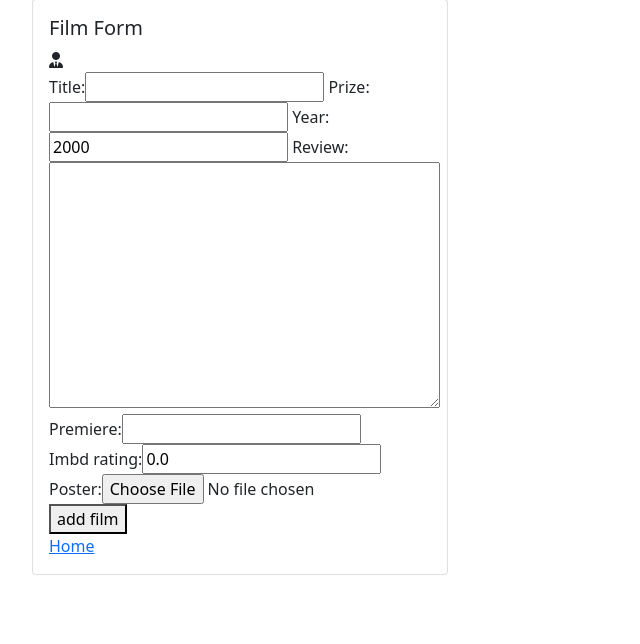
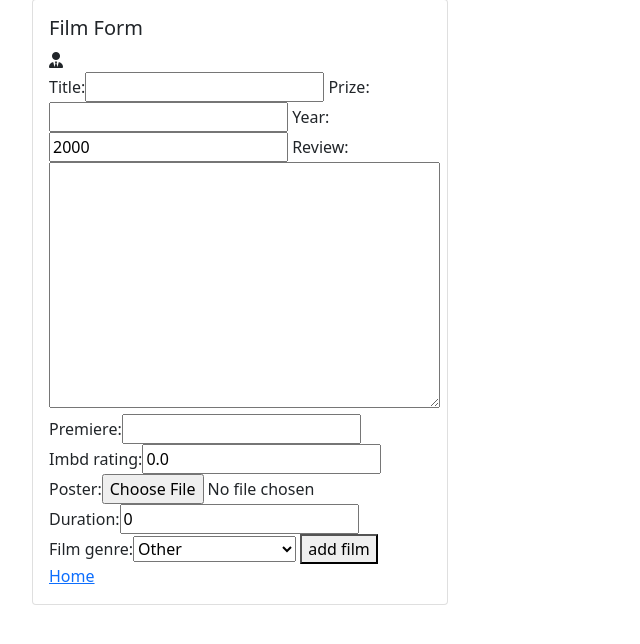
Before and after one commit to Drenor777/first-django-project, a Django app: page /films/new/ in a window 1280 px wide. Shown: the part 135-779 px from the top of the page, without its empty margins (0-640 px from the left). Run offline with Django 3.2, Linux system fonts and the light colour scheme; a user stored in the database is signed in; some libraries are stand-ins or nearby versions.

Commit message:
end app for now

```diff
--- a/filmapp/forms.py
+++ b/filmapp/forms.py
@@ -1,9 +1,14 @@
 from django.forms import ModelForm
-from .models import Film
+from .models import Film, ExtraInfo
 
 
 class FilmForm(ModelForm):
     class Meta:
         model = Film
         fields = ['title', 'prize', 'year', 'review', 'premiere', 'imbd_rating', 'poster']
-        exclude = []
+
+
+class ExtraInfoForm(ModelForm):
+    class Meta:
+        model = ExtraInfo
+        fields = ['duration', 'film_genre']
--- a/filmapp/models.py
+++ b/filmapp/models.py
@@ -1,6 +1,25 @@
 from django.db import models
 
 
+class ExtraInfo(models.Model):
+    genre_dict = {(0, 'Other'),
+                  (1, 'Action film'),
+                  (2, 'Adventure film'),
+                  (3, 'Animated film'),
+                  (4, 'Comedy film'),
+                  (5, 'Drama'),
+                  (6, 'Fantasy film'),
+                  (7, 'Historical film'),
+                  (8, 'Horror film'),
+                  (9, 'Science fiction film'),
+                  (10, 'Thriller film'),
+                  (11, 'Western')}
+
+    duration = models.PositiveSmallIntegerField(default=0)
+    film_genre = models.PositiveSmallIntegerField(default=0, choices=genre_dict)
+
+
+# Main Class + One to one class
 class Film(models.Model):
     title = models.CharField(max_length=64, blank=False, unique=True)
     prize = models.CharField(max_length=64, null=True)
@@ -9,9 +28,24 @@ class Film(models.Model):
     premiere = models.DateField(null=True, blank=True)
     imbd_rating = models.DecimalField(max_digits=4, decimal_places=2, default=0.00)
     poster = models.ImageField(upload_to='posters', null=True, blank=True)
+    extra = models.OneToOneField(ExtraInfo, on_delete=models.CASCADE, null=True, blank=True)
 
     def title_with_year(self):
         return '{} ({})'.format(str(self.title), str(self.year))
 
     def __str__(self):
         return self.title_with_year()
+
+
+# One to Many
+class Opinion(models.Model):
+    personal_rating = models.DecimalField(max_digits=4, decimal_places=2, default=0.00)
+    personal_review = models.TextField(default='')
+    film_title = models.ForeignKey(Film, on_delete=models.CASCADE)
+
+
+# Many to many
+class Actor(models.Model):
+    name = models.CharField(max_length=32, blank=False, unique=True)
+    surname = models.CharField(max_length=32, blank=False, unique=True)
+    film_perforn = models.ManyToManyField(Film)
--- a/filmapp/views.py
+++ b/filmapp/views.py
@@ -1,8 +1,15 @@
 from django.shortcuts import render, get_object_or_404, redirect
 from django.http import HttpResponse
-from .models import Film
-from .forms import FilmForm
+from .models import Film, ExtraInfo, Opinion
+from .forms import FilmForm, ExtraInfoForm
 from django.contrib.auth.decorators import login_required
+from rest_framework import viewsets
+from django.contrib.auth.models import User
+from .serializers import UserSerializer
+
+class UserView(viewsets.ModelViewSet):
+    queryset = User.objects.all()
+    serializer_class = UserSerializer
 
 
 def homepage(request):
@@ -15,20 +22,38 @@ def homepage(request):
 
 @login_required
 def new_film(request):
-    form = FilmForm(request.POST or None, request.FILES or None)
-    if form.is_valid():
-        form.save()
-    return render(request, 'film_form.html', {'form': form, 'new': True})
+    film_form = FilmForm(request.POST or None, request.FILES or None)
+    extra_form = ExtraInfoForm(request.POST or None)
+    if all([film_form.is_valid(), extra_form.is_valid()]):
+        film = film_form.save(commit=False)
+        extra = extra_form.save()
+        film.extra = extra
+        film.save()
+        return redirect(homepage)
+
+    return render(request, 'film_form.html', {'film_form': film_form, 'extra_form': extra_form, 'new': True})
 
 
 @login_required
 def edit_film(request, id):
     film = get_object_or_404(Film, pk=id)
-    form = FilmForm(request.POST or None, request.FILES or None, instance=film)
-    if form.is_valid():
-        form.save()
+    rating = Opinion.objects.filter(film_title=film)
+    try:
+        extra = ExtraInfo.objects.get(film=film.id)
+    except ExtraInfo.DoesNotExist:
+        extra = None
+    film_form = FilmForm(request.POST or None, request.FILES or None, instance=film)
+    extra_form = ExtraInfoForm(request.POST or None, instance=extra)
+
+    if all([film_form.is_valid(), extra_form.is_valid()]):
+        film = film_form.save(commit=False)
+        extra = extra_form.save()
+        film.extra = extra
+        film.save()
         return redirect(homepage)
-    return render(request, 'film_form.html', {'form': form, 'new': False})
+
+    return render(request, 'film_form.html',
+                  {'film_form': film_form, 'extra_form': extra_form, 'new': False, 'rating': rating})
 
 
 @login_required
--- a/firstdjangoproject/settings.py
+++ b/firstdjangoproject/settings.py
@@ -31,6 +31,7 @@ ALLOWED_HOSTS = []
 # Application definition
 
 INSTALLED_APPS = [
+    'rest_framework',
     'bootstrapform',
     'bootstrap5',
     'filmapp',
--- a/firstdjangoproject/urls.py
+++ b/firstdjangoproject/urls.py
@@ -18,10 +18,16 @@ from django.urls import path, include
 from django.conf import settings
 from django.conf.urls.static import static
 from django.contrib.auth import views as auth_views
+from rest_framework import routers
+from filmapp.views import UserView
+
+router = routers.DefaultRouter()
+router.register(r'users', UserView)
 
 urlpatterns = [
     path('admin/', admin.site.urls),
     path('films/', include('filmapp.urls')),
     path('login/', auth_views.LoginView.as_view(), name='login'),
     path('logout/', auth_views.LogoutView.as_view(), name='logout'),
+    path('', include(router.urls)),
 ] + static(settings.MEDIA_URL, document_root=settings.MEDIA_ROOT)
--- a/templates/film_form.html
+++ b/templates/film_form.html
@@ -8,14 +8,19 @@
             <i class="fas fa-user-tie"></i>
               <form method="post" enctype="multipart/form-data">
                   {% csrf_token %}
-                  {{ form|bootstrap }}
+                  {{ film_form|bootstrap }}
+                  {{ extra_form|bootstrap }}
                   {% if new %}
                     <button type="submit">add film</button>
                   {% else %}
                     <button type="submit">edit film</button>
                   {% endif %}
               </form>
-              <a href='{% url "homepage"%}'>Home</a>
+          {% for rate in rating %}
+            <h4> fan rating: {{rate.personal_rating}} </h4>
+            <p> {{rate.personal_review}} </p>
+          {% endfor %}
+          <a href='{% url "homepage"%}'>Home</a>
       </div>
     </div>
 {% endblock %}
```
Also changed, not shown: filmapp/admin.py (+6 -3 lines), filmapp/serializers.py (added, +14 -0 lines), db.sqlite3.
